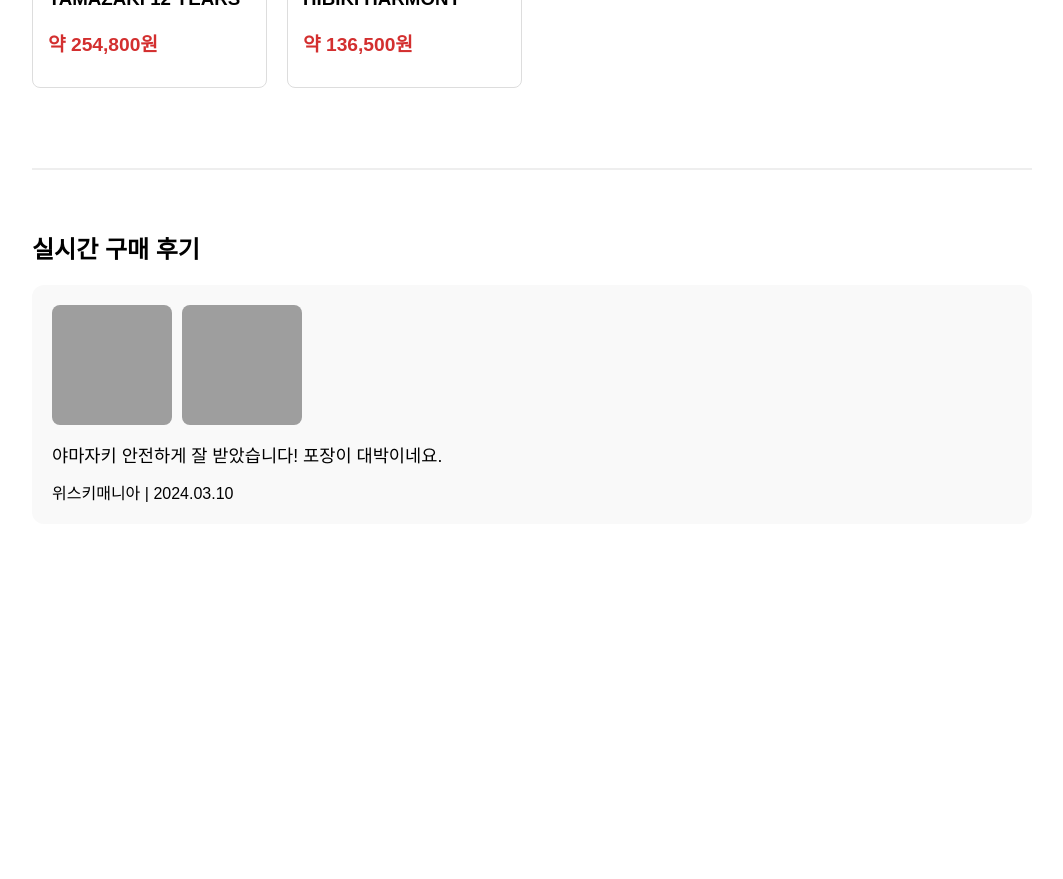
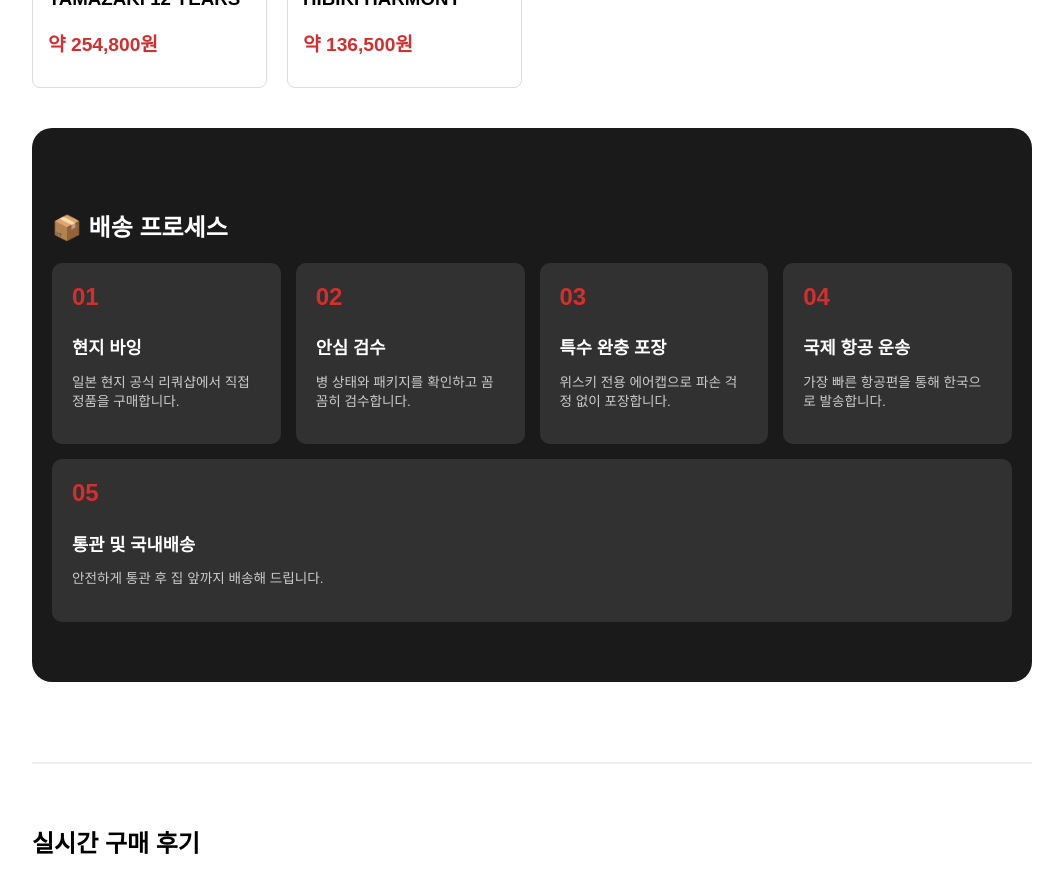
Before and after one commit to alpstiger/whisky-shop, a React (Create React App) app: page / in a window 1280 px wide. Shown: the part 460-1339 px from the top of the page, without its empty margins (108-1171 px from the left). Before the commit the page ends 1004 px from the top, so only its background shows below. Built offline with nearby package versions, Linux system fonts and the light colour scheme; grey boxes are pictures that could not be loaded.

Commit message:
배송 프로세스 메뉴 추가

```diff
--- a/src/App.css
+++ b/src/App.css
@@ -87,3 +87,53 @@
 .review-header { display: flex; justify-content: space-between; margin-bottom: 5px; }
 .review-user { font-weight: bold; color: #333; }
 .review-date { font-size: 0.8rem; color: #999; }
+
+.process-section {
+  padding: 60px 20px;
+  background: #1a1a1a; /* 어두운 톤으로 신뢰감 강조 */
+  color: #fff;
+  border-radius: 20px;
+  margin: 40px 0;
+}
+
+.process-container {
+  display: flex;
+  justify-content: space-between;
+  gap: 15px;
+  flex-wrap: wrap; /* 모바일 대응 */
+}
+
+.process-step {
+  flex: 1;
+  min-width: 150px;
+  padding: 20px;
+  background: rgba(255, 255, 255, 0.1);
+  border-radius: 10px;
+  position: relative;
+}
+
+.step-number {
+  font-size: 1.5rem;
+  font-weight: bold;
+  color: #d32f2f;
+  margin-bottom: 10px;
+}
+
+.process-step h4 {
+  font-size: 1.1rem;
+  margin-bottom: 8px;
+}
+
+.process-step p {
+  font-size: 0.85rem;
+  line-height: 1.4;
+  color: #ccc;
+}
+
+/* 태블릿/모바일에서는 2열로 나오게 */
+@media (max-width: 768px) {
+  .process-container {
+    display: grid;
+    grid-template-columns: 1fr 1fr;
+  }
+}
--- a/src/App.js
+++ b/src/App.js
@@ -48,6 +48,37 @@
       </div>
 
       {/* 후기 섹션 추가 */}
+{/* 배송 프로세스 섹션 */}
+<section className="process-section" id="process">
+  <h2 className="section-title">📦 배송 프로세스</h2>
+  <div className="process-container">
+    <div className="process-step">
+      <div className="step-number">01</div>
+      <h4>현지 바잉</h4>
+      <p>일본 현지 공식 리쿼샵에서 직접 정품을 구매합니다.</p>
+    </div>
+    <div className="process-step">
+      <div className="step-number">02</div>
+      <h4>안심 검수</h4>
+      <p>병 상태와 패키지를 확인하고 꼼꼼히 검수합니다.</p>
+    </div>
+    <div className="process-step">
+      <div className="step-number">03</div>
+      <h4>특수 완충 포장</h4>
+      <p>위스키 전용 에어캡으로 파손 걱정 없이 포장합니다.</p>
+    </div>
+    <div className="process-step">
+      <div className="step-number">04</div>
+      <h4>국제 항공 운송</h4>
+      <p>가장 빠른 항공편을 통해 한국으로 발송합니다.</p>
+    </div>
+    <div className="process-step">
+      <div className="step-number">05</div>
+      <h4>통관 및 국내배송</h4>
+      <p>안전하게 통관 후 집 앞까지 배송해 드립니다.</p>
+    </div>
+  </div>
+</section>
       <section className="review-section" id="reviews">
         <h2>실시간 구매 후기</h2>
         <div className="review-grid">
```
